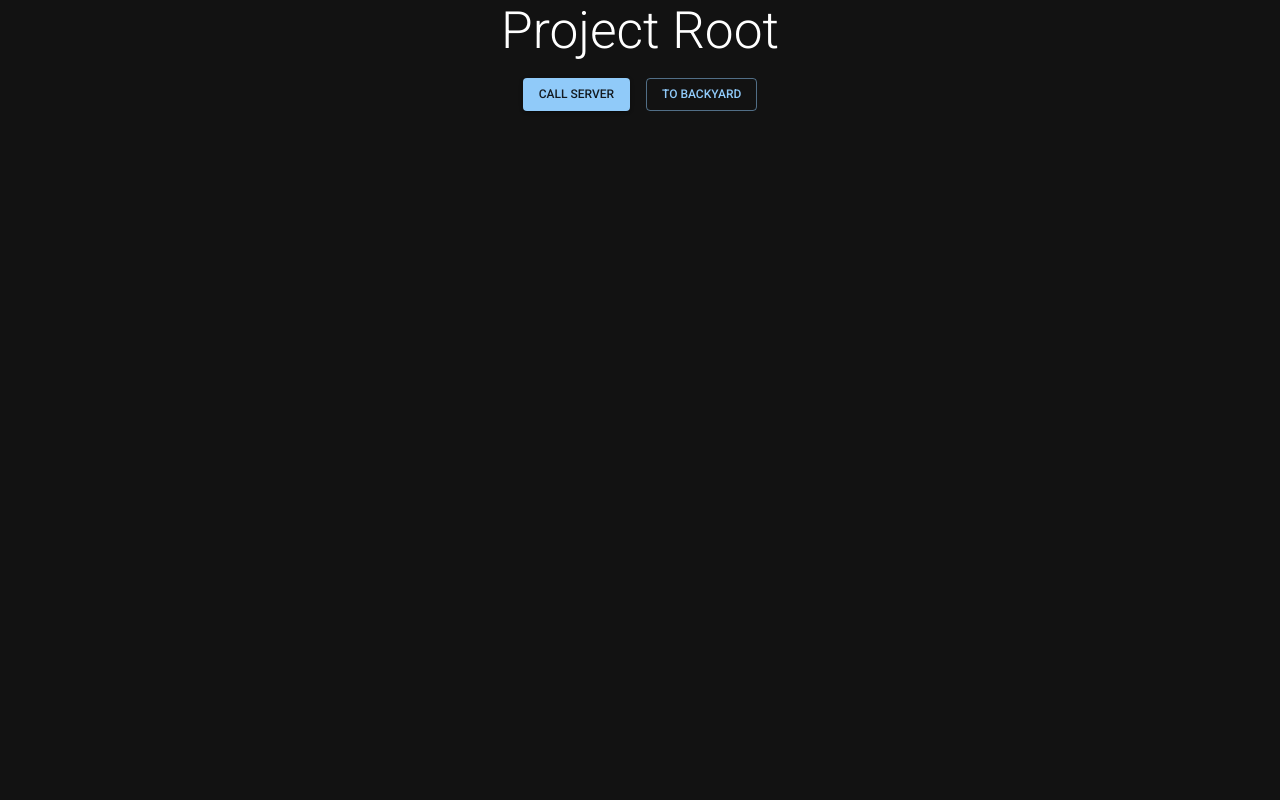
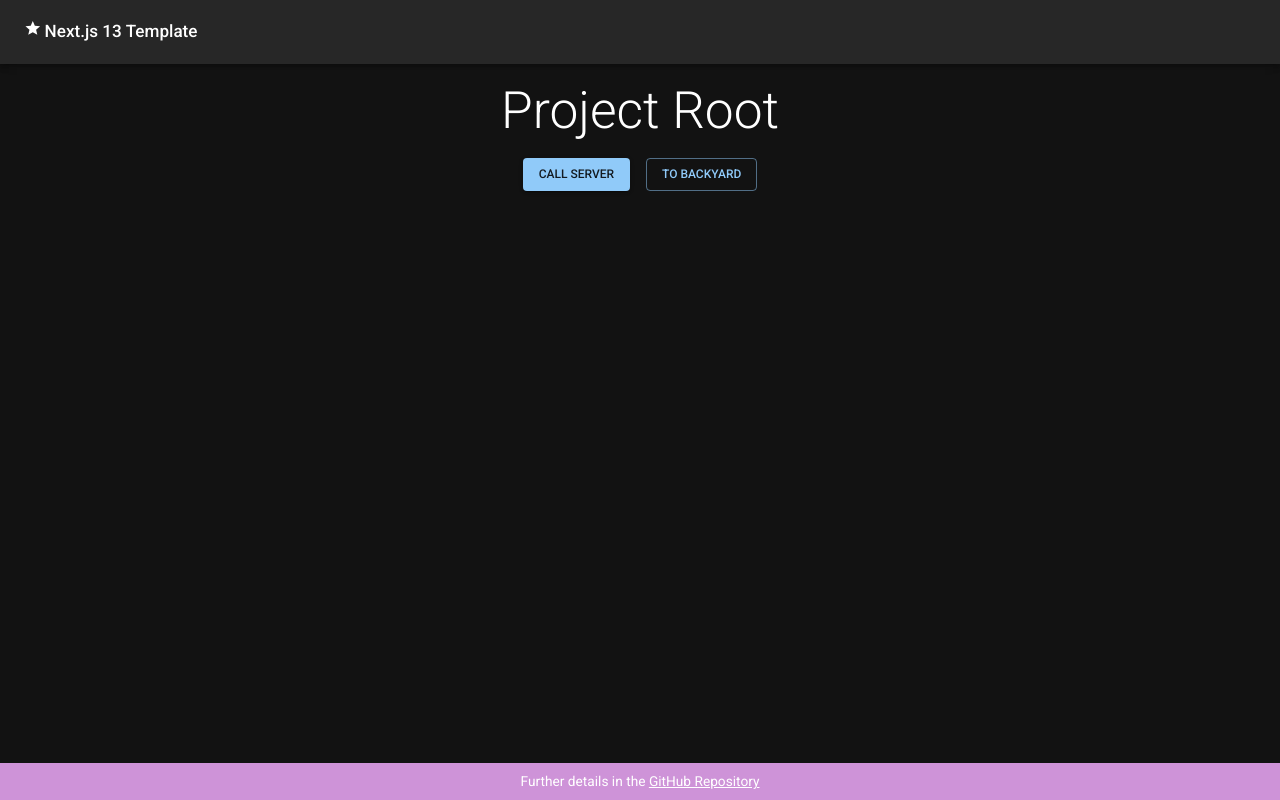
Before and after one commit to mopore/next_ts_react_mui, a Next.js app: page / in a window 1280 px wide. Built offline with nearby package versions, Linux system fonts and the light colour scheme.

Commit message:
Provide footer and AppBar.

```diff
--- /dev/null
+++ b/src/app/components/Footer.tsx
@@ -0,0 +1,21 @@
+import { Box, Link, Typography } from '@mui/material';
+
+const Footer = () => {
+	return (
+		<Box sx={{
+			bgcolor: 'secondary.main',
+			p: 1,
+			position: 'fixed',
+			bottom: 0,
+			width: '100%',
+			color: '#fff'
+		}}
+		>
+			<Typography variant="body1" align="center">
+			Further details in the <Link href="https://github.com/mopore/next_ts_react_mui" color="inherit" target="_blank" rel="noopener">GitHub Repository</Link>
+			</Typography>
+		</Box>
+	);
+}
+
+export default Footer;
--- /dev/null
+++ b/src/app/components/JniAppBar.tsx
@@ -0,0 +1,28 @@
+import { Typography, AppBar, Toolbar, Box } from '@mui/material';
+import Star from '@mui/icons-material/Star';
+
+const JniAppBar = () => {
+	return (
+		<>
+			<AppBar position="relative" style={{ cursor: 'default'}}>
+				<Toolbar>
+					<Box
+						display="flex"
+						justifyContent="space-between"
+						alignItems="center"
+						width="100%"
+					>
+						<Box display="flex">
+							<Star style={{ paddingRight: '3px'}}/>
+							<Typography variant="h6">
+								Next.js 13 Template
+							</Typography>
+						</Box>
+					</Box>
+				</Toolbar>
+			</AppBar>
+		</>
+	)
+}
+
+export default JniAppBar
--- a/src/app/layout.tsx
+++ b/src/app/layout.tsx
@@ -2,6 +2,8 @@ import './globals.css'
 import type { Metadata } from 'next'
 import ThemeRegistry from '@/theme/ThemeRegistry'
 import { Inter } from 'next/font/google'
+import Footer from './components/Footer'
+import JniAppBar from './components/JniAppBar'
 
 const inter = Inter({ subsets: ['latin'] })
 
@@ -18,7 +20,13 @@ export default function RootLayout({
 	return (
 		<html lang="en">
 			<ThemeRegistry>
-				<body className={inter.className}>{children}</body>
+				<body className={inter.className}>
+					<JniAppBar />
+					{children}
+					<footer>
+						<Footer />
+					</footer>
+				</body>
 			</ThemeRegistry>
 		</html>
 	)
--- a/src/app/page.tsx
+++ b/src/app/page.tsx
@@ -9,7 +9,6 @@ import paths from "./shared/paths";
 export default async function Home() {
 	return (
 	<>
-		<header/>
 		<main>
 			<Box>
 				<Container maxWidth="sm">
--- a/src/styles/jni_styles.ts
+++ b/src/styles/jni_styles.ts
@@ -1,5 +1,6 @@
 import { SxProps, Theme, } from "@mui/material";
 
+// Color Palette: https://mui.com/system/palette/
 // Overview of sx props: https://mui.com/system/getting-started/the-sx-prop/
 
 const jniStyles : Record<string, SxProps<Theme> | undefined> = {
@@ -16,6 +17,7 @@ const jniStyles : Record<string, SxProps<Theme> | undefined> = {
 		typography: 'h2',
 		color: 'text.primary',
 		textAlign: 'center',
+		paddingTop: '1rem',
 		paddingBottom: '1rem',
 	},
 }
```
